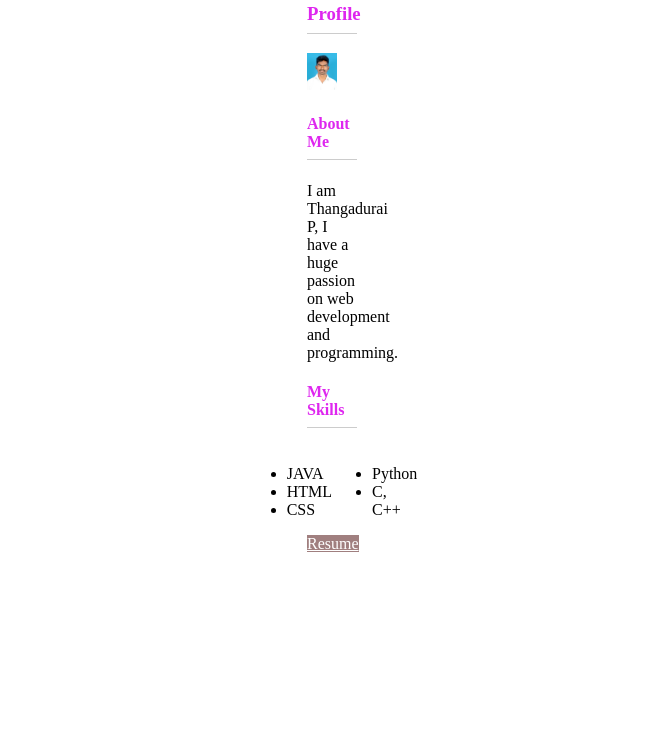
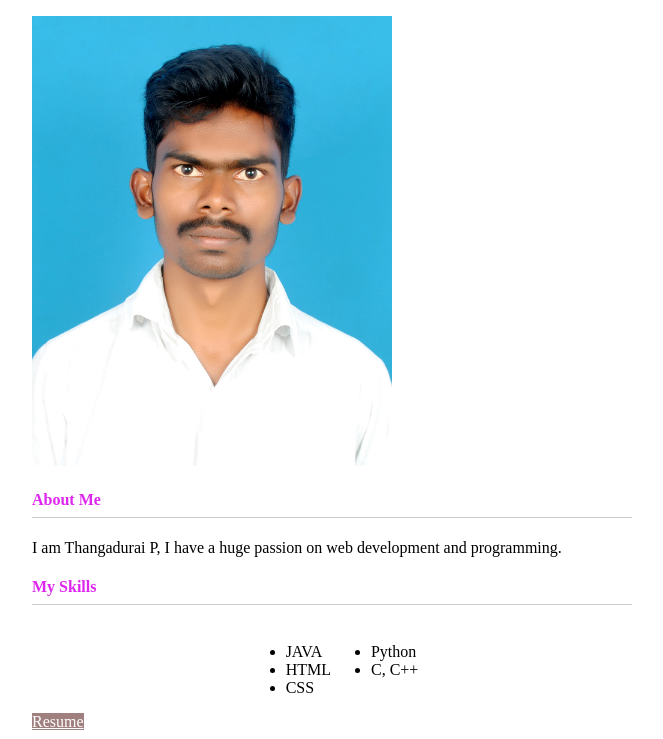
Before and after one commit to thangaduraishavar/website, a plain HTML site: page index.html in a window 1280 px wide. Shown: the part 123-862 px from the top of the page, without its empty margins (308-971 px from the left). Before the commit the page ends 800 px from the top, so only its background shows below. Drawn offline with Linux system fonts and the light colour scheme; a web font is replaced by a local one.

Commit message:
Update web.css

```diff
--- a/web.css
+++ b/web.css
@@ -9,7 +9,7 @@ h1, h2, h3, h4, h5 {
 }
 .container {
   margin: auto;
-  width: 50px;
+  width: 600px;
 
 
 }
```
